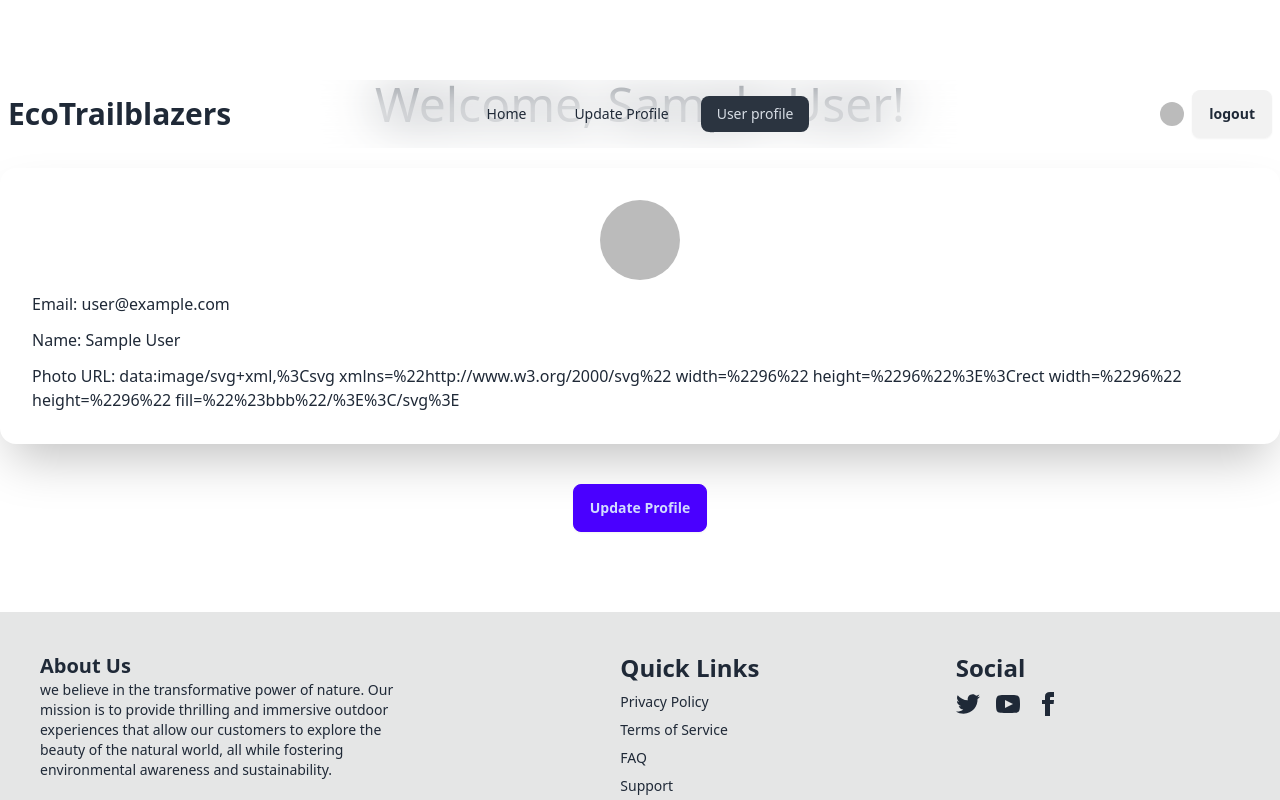
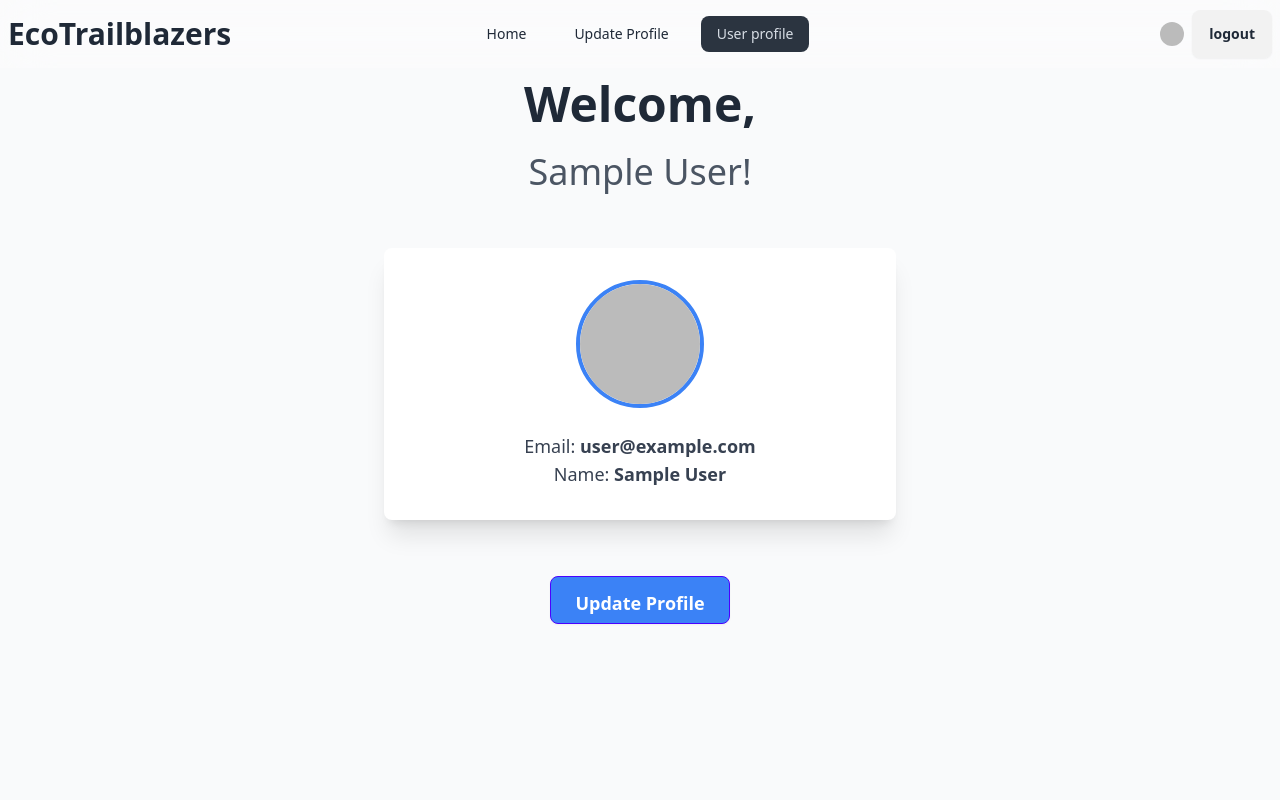
Before and after one commit to farhana988/EcoTrailblazers, a React (Vite) app: page /userProfile in a window 1280 px wide. Shown: the top 800 px of the page. Built offline with nearby package versions, Linux system fonts and the light colour scheme; no server answers; sample sign-in values are in the browser's storage.

Commit message:
update profile and user profile designed

```diff
--- a/src/pages/UpdateProfile.jsx
+++ b/src/pages/UpdateProfile.jsx
@@ -31,9 +31,12 @@ const UpdateProfile = () => {
 
   return (
     <div>
-      <div className="hero bg-base-200">
+      <div className="hero bg-base-200 min-h-screen">
         <div className="hero-content flex-col lg:flex-row-reverse">
           <div className="card bg-base-100 w-full max-w-5xl shrink-0 shadow-2xl">
+            <h2 className="text-3xl font-semibold text-center text-gray-800 my-6">
+              Update Your Profile
+            </h2>
             <form
               className="card-body w-96 lg:w-[500px]"
               onSubmit={handleSubmit}
@@ -71,7 +74,7 @@ const UpdateProfile = () => {
               {error && <div className="text-red-500 mt-2">{error}</div>}
 
               <div className="form-control mt-6">
-                <button className="btn btn-primary" type="submit">
+                <button className="btn btn-primary px-6 py-3 text-white font-semibold text-lg bg-blue-500 hover:bg-blue-600 rounded-lg transition duration-300" type="submit">
                   Update Information
                 </button>
               </div>
--- a/src/pages/UserProfile.jsx
+++ b/src/pages/UserProfile.jsx
@@ -13,28 +13,39 @@ const UserProfile = () => {
   }
 
   const handleUpdateProfile = () => {
-
-    navigate('/updateProfile');
+    navigate("/updateProfile");
   };
 
   return (
-    <div className="flex flex-col justify-center items-center my-20 gap-10">
-      <h2 className="text-5xl">Welcome, {user.displayName || 'User'}!</h2>
-      <div className="flex flex-col gap-3 card-body shadow-2xl rounded-2xl">
-        <div className="flex items-center justify-center">
+    <div className="min-h-screen bg-gray-50">
+      <div className="flex flex-col justify-center items-center py-20 gap-6">
+        <h1 className="font-bold text-4xl md:text-5xl text-gray-800">Welcome,</h1>
+        <h2 className="text-xl md:text-3xl lg:text-4xl text-gray-600">
+          {user.displayName || "User"}!
+        </h2>
+        <div className="flex flex-col items-center bg-white shadow-xl rounded-lg p-8 w-full max-w-lg mt-8">
+          <div className="flex justify-center mb-6">
             <img
-          src={user.photoURL || 'default-avatar.png'}
+              src={user.photoURL || "no photo"}
               alt="Profile"
-          className="w-20 rounded-full"
+              className="w-32 h-32 rounded-full border-4 border-blue-500 object-cover"
             />
           </div>
-        <p >Email: {user.email}</p>
-        <p>Name: {user.displayName || 'No Name Set'}</p>
-        <p>Photo URL: {user.photoURL || 'No Photo Set'}</p>
+          <div className="text-center">
+            <p className="text-lg text-gray-700">Email: <span className="font-semibold">{user.email}</span></p>
+            <p className="text-lg text-gray-700">Name: <span className="font-semibold">{user.displayName || "No Name Set"}</span></p>
           </div>
-      <button onClick={handleUpdateProfile} className="btn btn-primary">
+        </div>
+
+        <div className="mt-8">
+          <button
+            onClick={handleUpdateProfile}
+            className="btn btn-primary px-6 py-3 text-white font-semibold text-lg bg-blue-500 hover:bg-blue-600 rounded-lg transition duration-300"
+          >
             Update Profile
           </button>
+        </div>
+      </div>
     </div>
   );
 };
```
Lines whose indentation alone changed are shown as unchanged.
